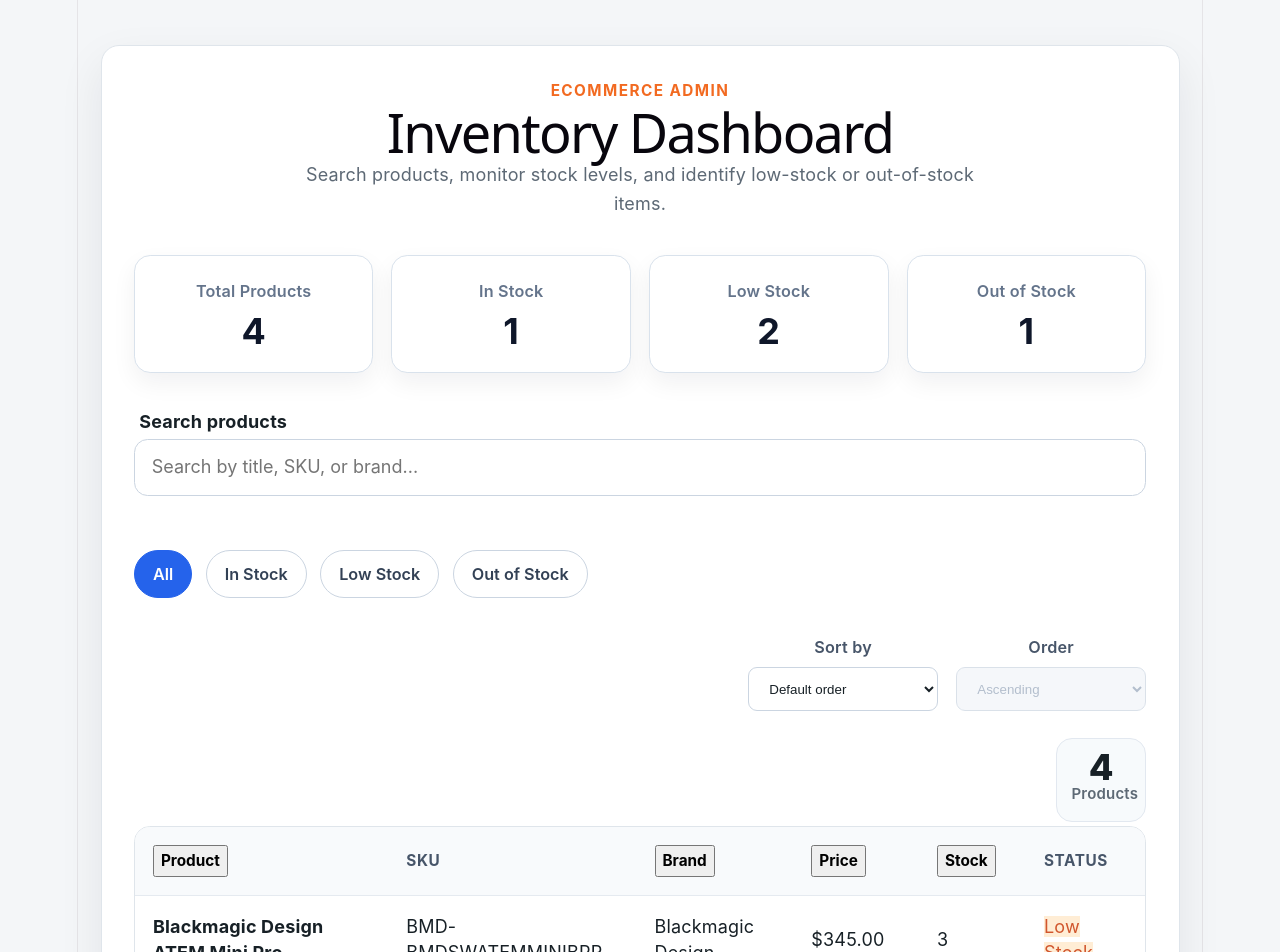
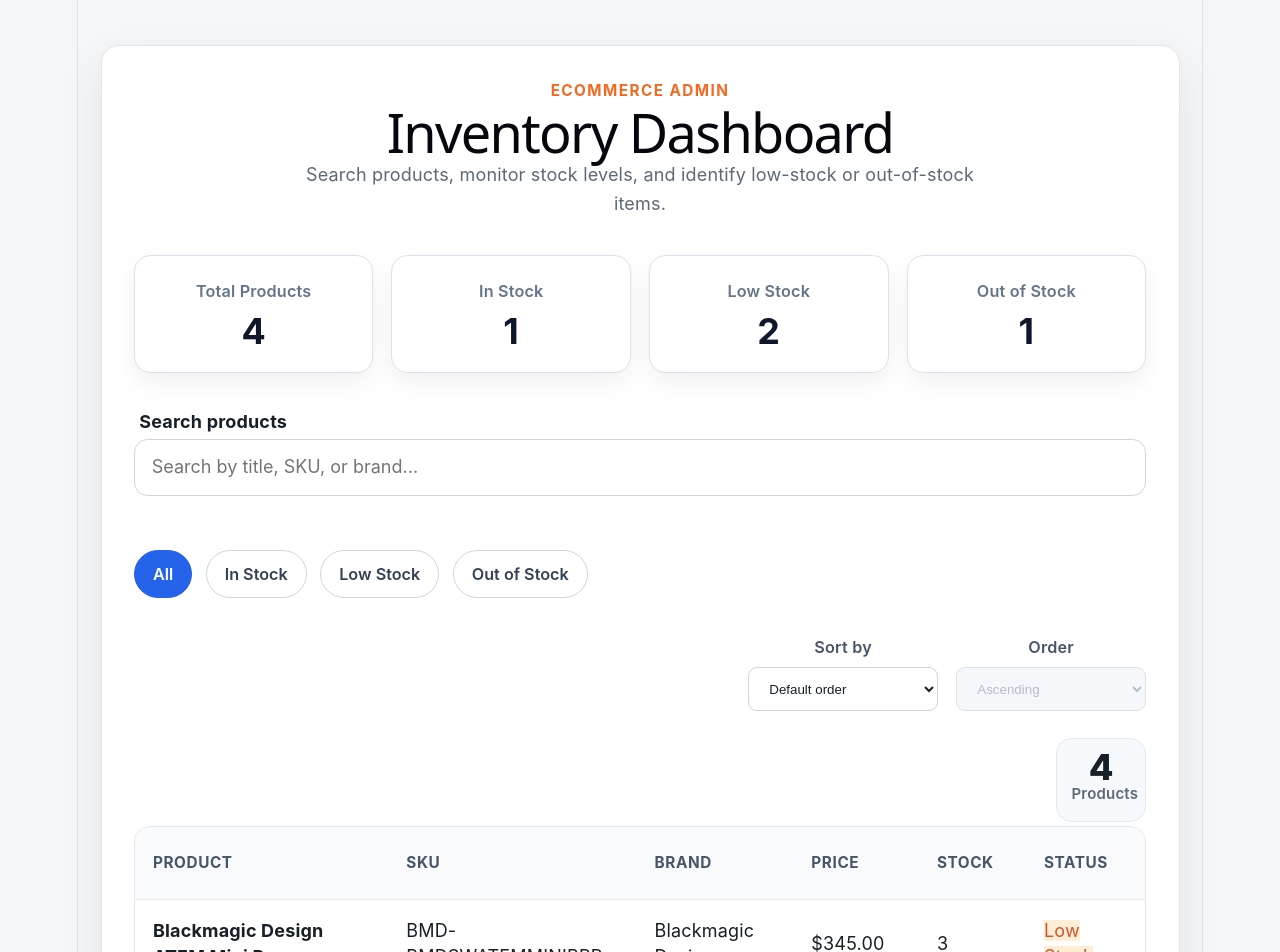
Before and after one commit to hazedrops/React_ecommerce-admin-dashboard, a React (Vite) app: page / in a window 1280 px wide. Shown: the top 952 px of the page. Built offline with nearby package versions, Linux system fonts and the light colour scheme.

Commit message:
Added sort arrow styles

```diff
--- a/src/App.css
+++ b/src/App.css
@@ -434,6 +434,43 @@ input {
   outline-offset: 3px;
 }
 
+.table-sort-button {
+  display: inline-flex;
+  align-items: center;
+  gap: 0.35rem;
+  min-height: 2rem;
+  padding: 0.25rem 0;
+  border: 0;
+  border-radius: 0.25rem;
+  background: transparent;
+  color: inherit;
+  font: inherit;
+  text-transform: inherit;
+  letter-spacing: inherit;
+  cursor: pointer;
+  white-space: nowrap;
+}
+
+.table-sort-button:hover {
+  color: #1d4ed8;
+  text-decoration: underline;
+  text-underline-offset: 0.2em;
+}
+
+.table-sort-button:focus-visible {
+  outline: 2px solid red;
+  outline-offset: 4px;
+}
+
+.product-table th[aria-sort] .table-sort-button {
+  color: #1d4ed8;
+}
+
+.table-sort-icon {
+  font-size: 1rem;
+  line-height: .9;
+}
+
 /* Tablet and mobile */
 @media (max-width: 720px) {
   .app {
--- a/src/components/ProductTable.jsx
+++ b/src/components/ProductTable.jsx
@@ -55,7 +55,7 @@ function ProductTable({
                 Product
                 {sortValue === 'title' && (
                   <span className='table-sort-icon' aria-hidden='true'>
-                    {sortDirection === 'asc' ? ' \u2191' : ' \u2193'}
+                    {sortDirection === 'asc' ? '\u2191' : '\u2193'}
                   </span>
                 )}
               </button>
```
